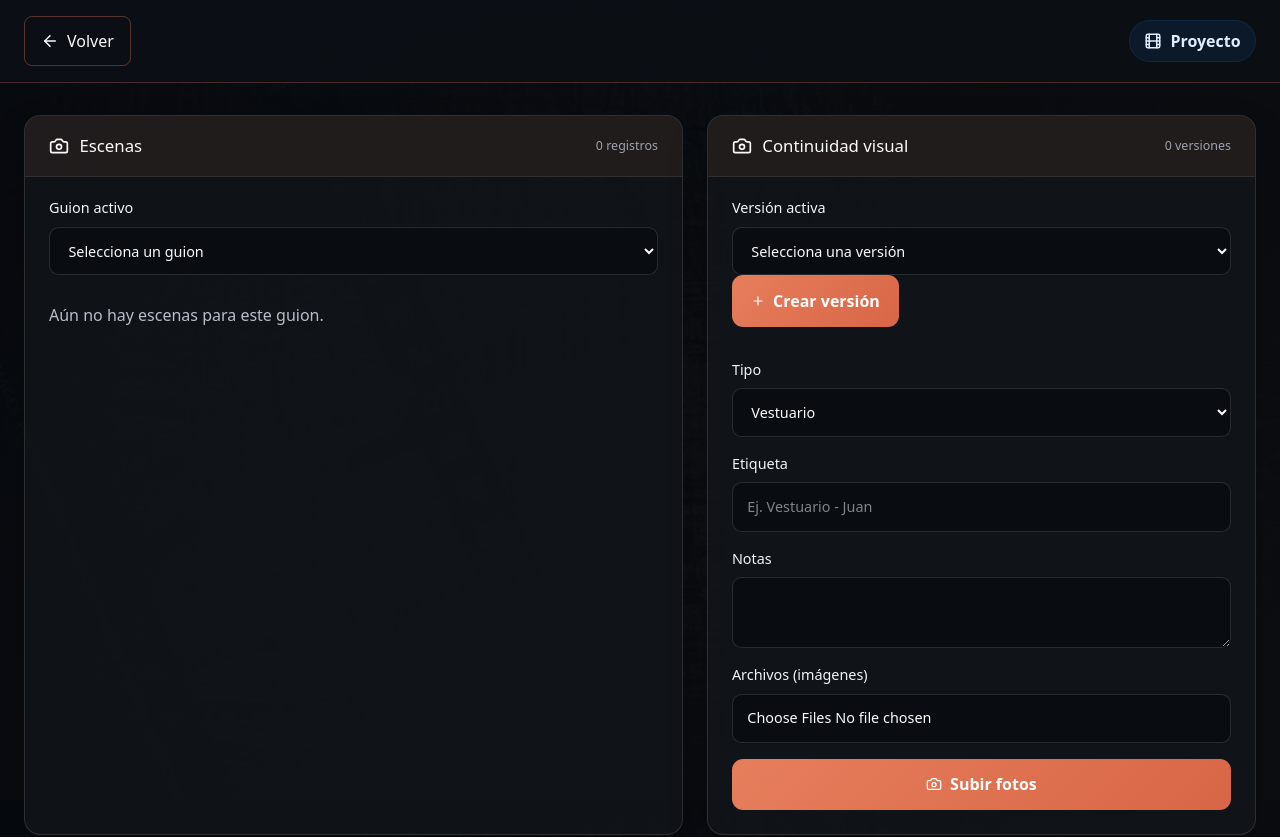
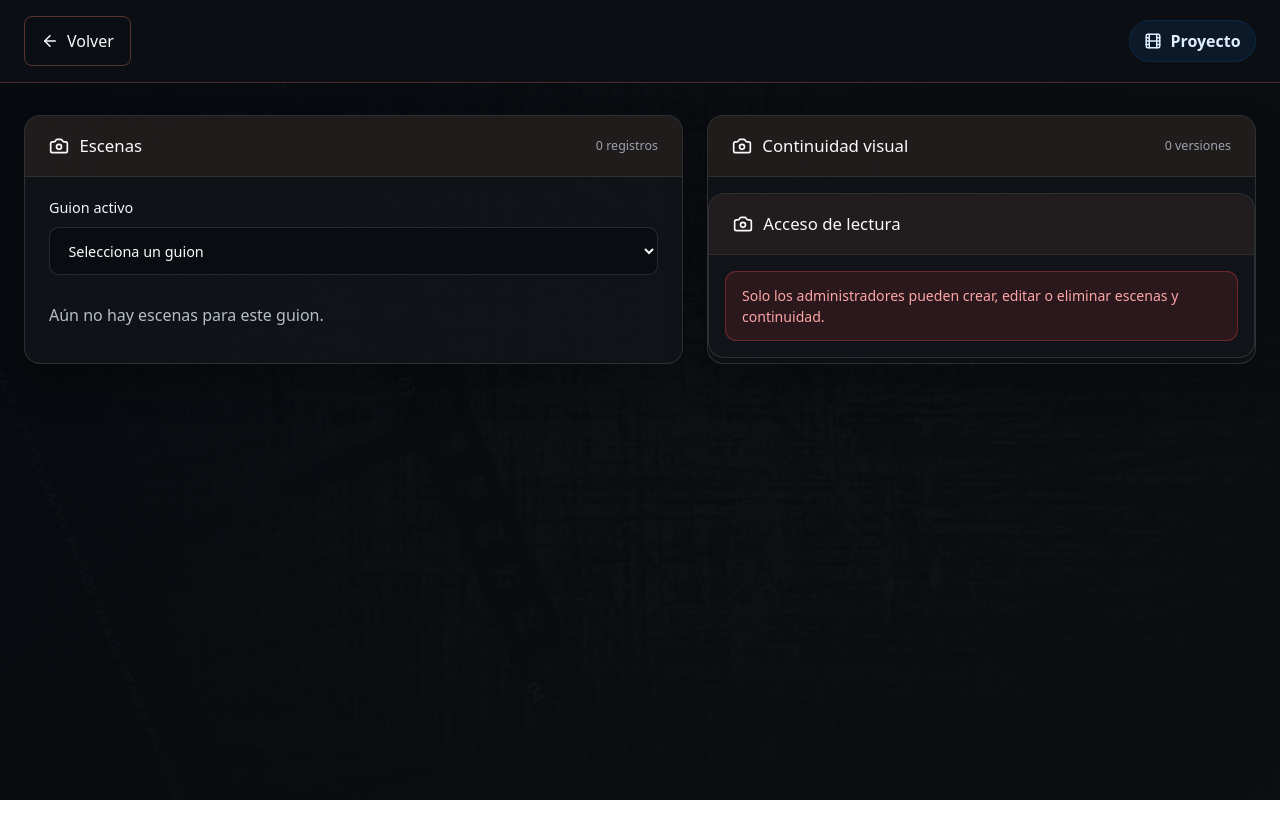
Before and after one commit to Cr4ckJu4nF3/FOCCUS, a React app in the folder frontend/: page /escenas in a window 1280 px wide. Shown: the top 837 px of the page. After the commit the page ends 800 px from the top, so only its background shows below. Built offline with nearby package versions, Linux system fonts and the light colour scheme; sample sign-in values are in the browser's storage; the HTML template or start-up script is replaced by a standard one.

Commit message:
Ultimas modificaciones

```diff
--- a/frontend/src/screen/Escena.jsx
+++ b/frontend/src/screen/Escena.jsx
@@ -12,6 +12,8 @@ export default function EscenaScreen() {
   const navigate = useNavigate();
   const projectId = localStorage.getItem("projectId") || "";
   const projectName = localStorage.getItem("projectName") || "Proyecto";
+  const idRol = Number(localStorage.getItem("id_rol")) || 0;
+  const esAdmin = idRol === 1001;
 
   const [guiones, setGuiones] = useState([]);
   const [selectedGuionId, setSelectedGuionId] = useState("");
@@ -338,6 +340,8 @@ export default function EscenaScreen() {
             <span>{versiones.length} versiones</span>
           </div>
 
+          {esAdmin ? (
+            <>
               <div className="escena-toolbar">
                 <label>
                   Versión activa
@@ -385,7 +389,22 @@ export default function EscenaScreen() {
                   <Camera size={16} /> Subir fotos
                 </button>
               </form>
+            </>
+          ) : (
+            <div className="escena-panel" style={{ marginTop: "1rem" }}>
+              <div className="escena-panel__header">
+                <div className="escena-panel__title-row">
+                  <Camera size={20} />
+                  <h2>Acceso de lectura</h2>
+                </div>
+              </div>
+              <div className="escena-message escena-message--error" style={{ margin: "1rem" }}>
+                Solo los administradores pueden crear, editar o eliminar escenas y continuidad.
+              </div>
+            </div>
+          )}
         </section>
+        {esAdmin && (
           <section className="escena-panel">
             <div className="escena-panel__header">
               <div className="escena-panel__title-row">
@@ -500,6 +519,7 @@ export default function EscenaScreen() {
               </button>
             </form>
           </section>
+        )}
       </main>
     </div>
   );
--- a/frontend/src/screen/Guion.jsx
+++ b/frontend/src/screen/Guion.jsx
@@ -30,6 +30,8 @@ export default function GuionScreen() {
   const navigate = useNavigate();
   const projectId = localStorage.getItem("projectId") || "";
   const projectName = localStorage.getItem("projectName") || "Proyecto";
+  const idRol = Number(localStorage.getItem("id_rol")) || 0;
+  const esAdmin = idRol === 1001;
 
   const [guiones, setGuiones] = useState([]);
   const [selectedGuionId, setSelectedGuionId] = useState(null);
@@ -458,6 +460,8 @@ export default function GuionScreen() {
         </section>
 
         <section className="guion-panel guion-panel--right">
+          {esAdmin ? (
+            <>
               <div className="guion-form-card">
                 <div className="guion-form-card__header">
                   <Sparkles size={18} />
@@ -675,6 +679,14 @@ export default function GuionScreen() {
                   </>
                 )}
               </div>
+            </>
+          ) : (
+            <div className="guion-form-card">
+              <div className="guion-message guion-message--error">
+                Solo los administradores pueden crear, editar o eliminar guiones y versiones.
+              </div>
+            </div>
+          )}
         </section>
 
         <section className="guion-panel guion-panel--wide">
--- a/frontend/src/screen/ProjectDashboard.jsx
+++ b/frontend/src/screen/ProjectDashboard.jsx
@@ -173,9 +173,21 @@ export default function ProjectDashboardScreen() {
   };
 
   const handleDeleteProject = async () => {
+    if (!esAdmin) {
+      alert("Solo un administrador puede eliminar este proyecto.");
+      return;
+    }
+
+    if (!projectId) {
+      alert("No hay un proyecto activo para eliminar.");
+      navigate("/seleccion-proyecto", { replace: true });
+      return;
+    }
+
     if (!window.confirm(`¿Eliminar el proyecto "${projectName}"? Borra todo su contenido y no se puede deshacer.`)) return;
+
     try {
-      const response = await apiFetch(`/projects/${projectId}`, { method: "DELETE" });
+      const response = await apiFetch(`/projects/${projectId}/delete`, { method: "POST" });
       const data = await response.json();
       if (!response.ok || !data.success) {
         throw new Error(data.detail || data.message || "No se pudo eliminar el proyecto");
--- a/frontend/src/screen/Rodaje.jsx
+++ b/frontend/src/screen/Rodaje.jsx
@@ -29,6 +29,8 @@ export default function RodajeScreen() {
   const navigate = useNavigate();
   const projectId = localStorage.getItem("projectId") || "";
   const projectName = localStorage.getItem("projectName") || "Proyecto";
+  const idRol = Number(localStorage.getItem("id_rol")) || 0;
+  const esAdmin = idRol === 1001;
 
   const [rodajes, setRodajes] = useState([]);
   const [selectedRodajeId, setSelectedRodajeId] = useState("");
@@ -278,6 +280,7 @@ export default function RodajeScreen() {
           )}
         </section>
 
+        {esAdmin && (
           <section className="rodaje-panel">
             <div className="rodaje-panel__header">
               <div className="rodaje-panel__title-row">
@@ -367,6 +370,7 @@ export default function RodajeScreen() {
               </button>
             </form>
           </section>
+        )}
       </main>
 
       <section className="rodaje-processes">
@@ -403,6 +407,7 @@ export default function RodajeScreen() {
             )}
           </div>
 
+          {esAdmin ? (
             <form onSubmit={handleCreateProceso} className="rodaje-process-form">
               <h3>Agregar proceso</h3>
 
@@ -496,6 +501,14 @@ export default function RodajeScreen() {
                 Agregar proceso
               </button>
             </form>
+          ) : (
+            <div className="rodaje-process-form" style={{ opacity: 0.9 }}>
+              <h3>Acceso de lectura</h3>
+              <p className="rodaje-empty" style={{ padding: 0 }}>
+                Solo los administradores pueden crear, editar o eliminar planes y procesos de rodaje.
+              </p>
+            </div>
+          )}
         </div>
       </section>
     </div>
```
Also changed, not shown: 1 other file (tests, documents, lock files or other folders). Lines whose indentation alone changed are shown as unchanged.
